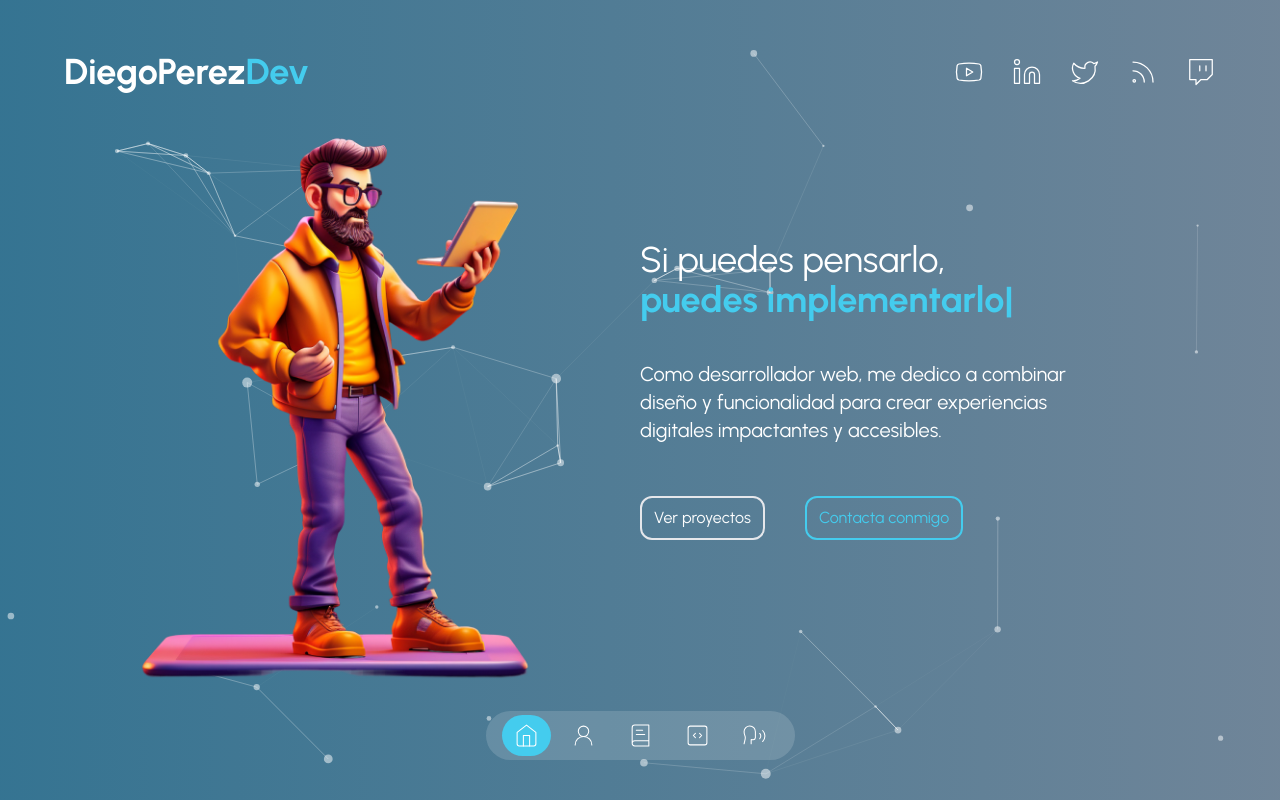
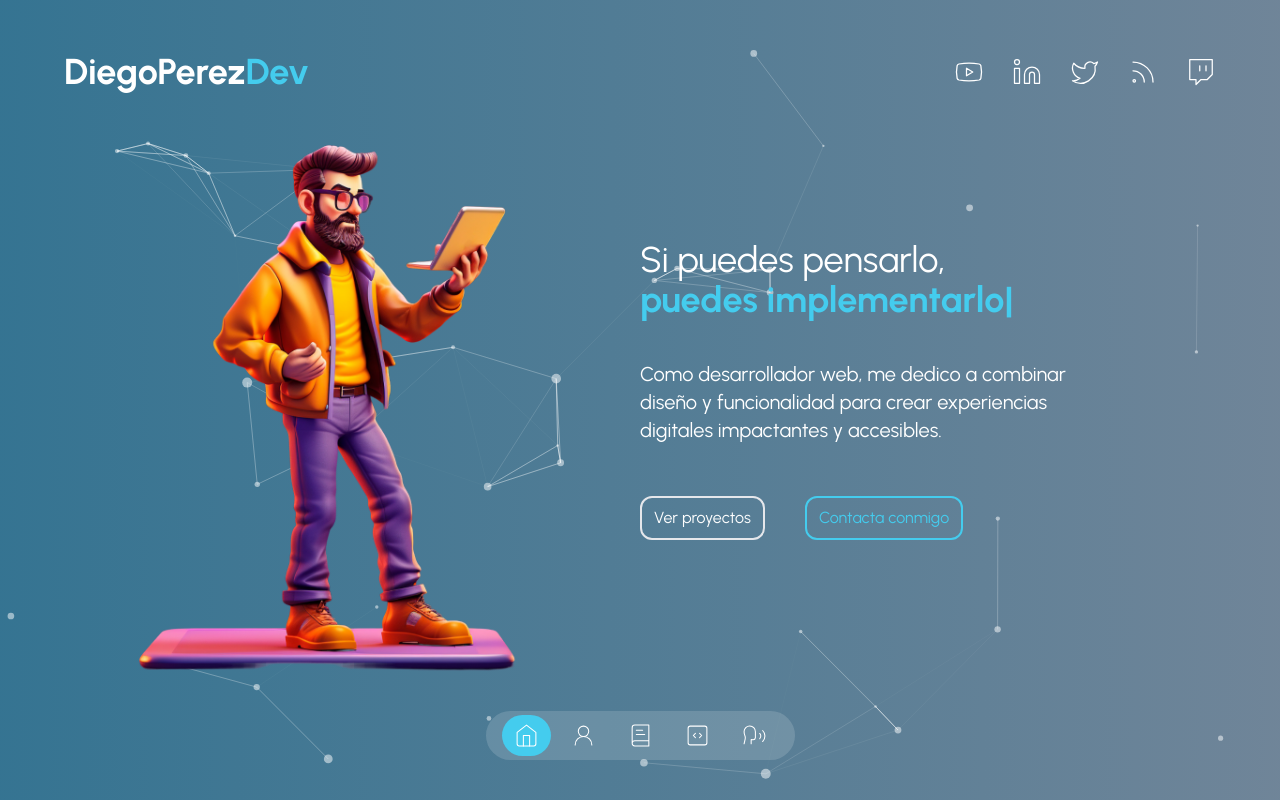
Before and after one commit to diegodfp/portafolioDiego, a Next.js app: page / in a window 1280 px wide. Built offline with nearby package versions, Linux system fonts and the light colour scheme.

Commit message:
transicionArreglada

```diff
--- a/components/introduction.tsx
+++ b/components/introduction.tsx
@@ -5,7 +5,7 @@ const Introduction = () => {
     return (
         <div className="z-20 w-full bg-darkBg/0">
             <div className="z-20 grid items-center h-full p-6 py-20 md:py-0 md:grid-cols-2">
-                <Image src="/home-4.png" priority width="800" height="800" alt="Avatar" />
+                <Image src="/home-4.png" priority width="600" height="600" alt="Avatar" />
                 <div className="flex flex-col justify-center max-w-md">
                     <h1 className="mb-5 text-2xl leading-tight text-center md:text-left md:text-4xl md:mb-10">Si puedes pensarlo, <br />
                         <TypeAnimation
--- a/components/transition-page.tsx
+++ b/components/transition-page.tsx
@@ -8,7 +8,10 @@ const TransitionPage = () => {
         <AnimatePresence mode="wait">
             <div>
                 <motion.div
-                    className="fixed top-0 bottom-0 right-full w-screen h-screen z-30 bg-[#CDF4FE]"
+                    className="fixed top-0 bottom-0 right-full w-screen h-screen z-30"
+                    style={{
+                        backgroundImage: "linear-gradient(90.21deg, rgba(68, 204, 238, 0.5) -5.91%, rgba(205, 244, 254, 0.5) 111.58%)",
+                    }}
                     variants={transitionVariantsPage}
                     initial="initial"
                     animate="animate"
```
